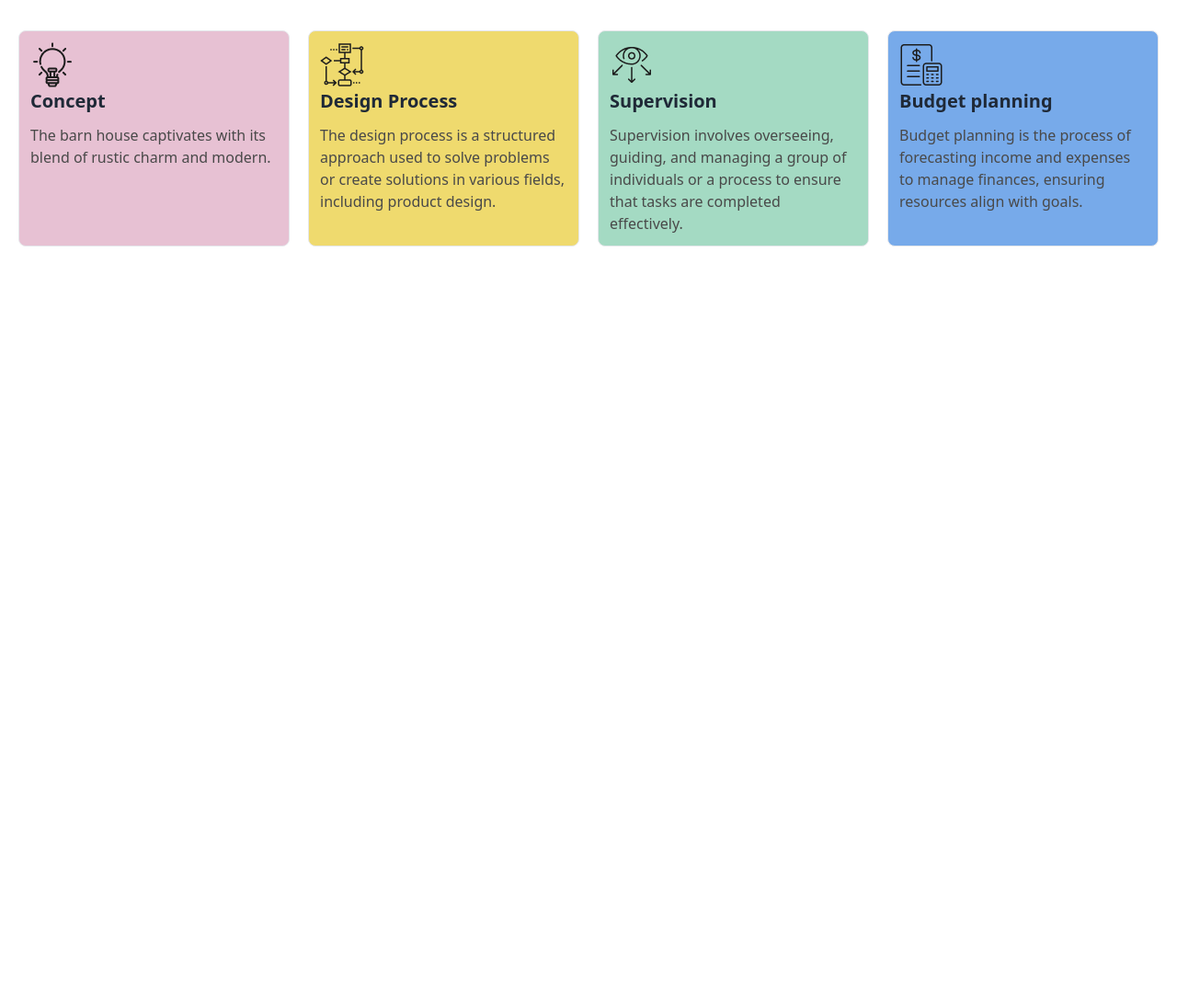
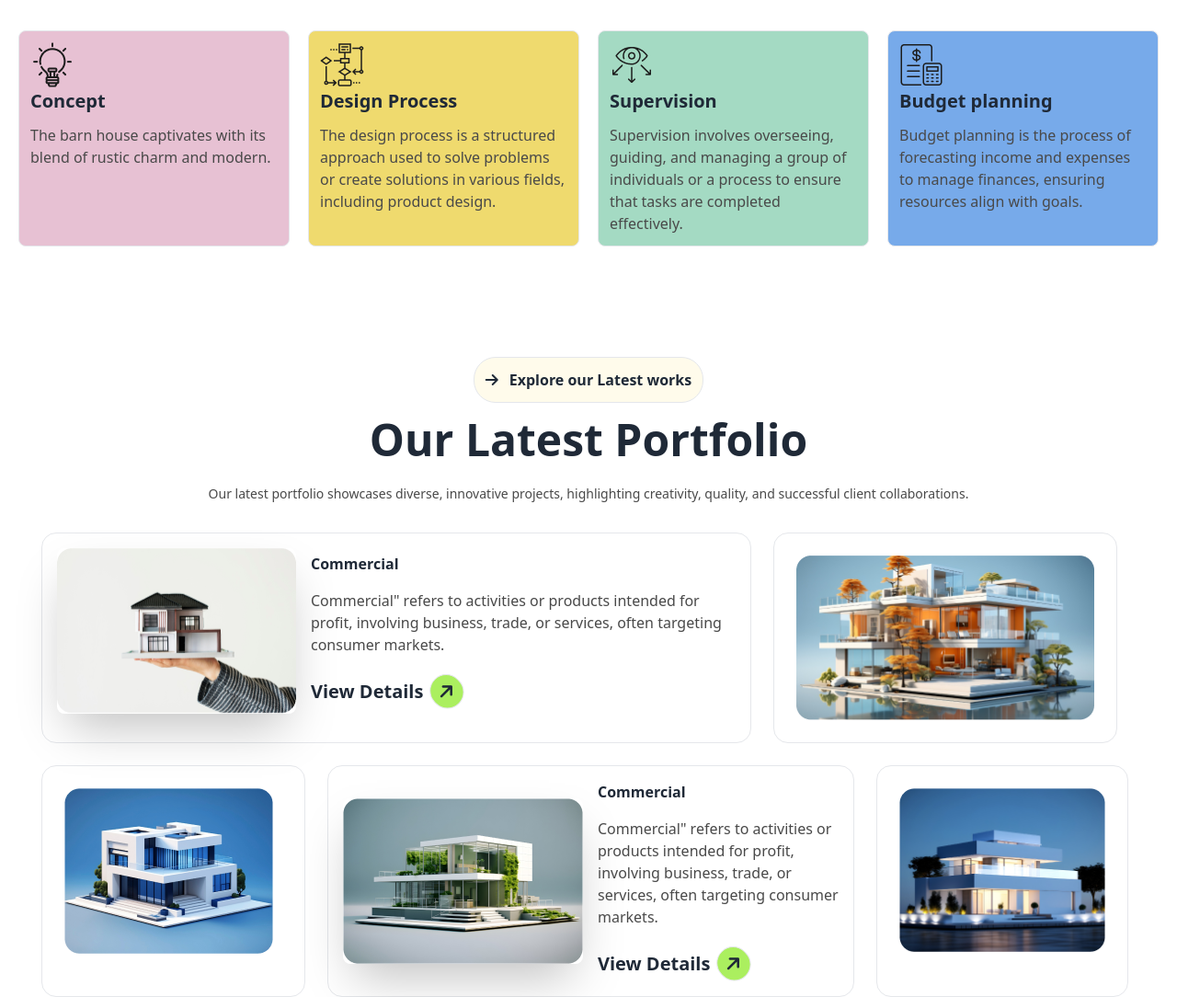
Before and after one commit to Istiaq2064/Assignment-03, a plain HTML site: page index.html in a window 1280 px wide. Shown: the part 1709-2793 px from the top of the page at 92% size. Before the commit the page ends 1997 px from the top, so only its background shows below. Drawn offline with nearby package versions, Linux system fonts and the light colour scheme.

Commit message:
added works section

```diff
--- a/index.html
+++ b/index.html
@@ -23,7 +23,6 @@
         extend: {
           colors: {
             clifford: '#da373d',
-            'color-rgba': 'rgba(30, 30, 30, 1)',
           }
               fontfamily{
       manrope: ['Manrope', 'sans-serif']
@@ -140,8 +139,8 @@
 
   <section class="text-center mt-[100px]">
     <button class="border rounded-3xl p-3 mb-[16px] font-bold text-4"><i class="fa-solid fa-arrow-right mr-3"></i>How we Works </button>
-    <h1 class="text-[20px] mb-[14px] lg:font-bold text-[40px] mb-[24px]">Our Works Process</h1>
-    <p class="mb-[16px] font-font-mediam text-[16px]">The barn house captivates with its blend of rustic charm and
+    <h1 class="text-[20px] mb-[14px] font-bold lg:font-bold lg:text-[40px] lg:mb-[24px]">Our Works Process</h1>
+    <p class=" font-mediam text-[14px] lg:mb-[16px] lg:font-mediam lg:text-[16px]">The barn house captivates with its blend of rustic charm and
       modern sophistication, <br> featuring weathered wood, sleek metal accents.</p>
   </section>
   <div class="grid grid-cols-1 lg:grid-cols-4 gap-5 p-5">
@@ -170,6 +169,62 @@
         to manage finances, ensuring resources align with goals.</p>
     </div>
   </div>
+
+  <section class="w-[1190px] m-auto">
+    <div class="text-center text-container mt-[32px] lg:mt-[100px]">
+      <button class="border rounded-3xl p-3 mb-[16px] font-bold text-4 bg-amber-50 "><i class="fa-solid fa-arrow-right mr-3"></i>Explore our Latest works</button>
+    <h1 class="font-bold text-[20px] lg:font-bold lg:text-5xl lg:mb-6">Our Latest Portfolio</h1>
+    <p class="text-[10px] font-mediam lg:font-mediam lg:text-[14px] lg:text-[#494949] lg:mb-8">Our latest portfolio showcases diverse, innovative projects, highlighting creativity, quality, and successful client collaborations.</p>
+    </div>
+
+    <div class="lg:flex lg:gap-6 block">
+      <div class="border rounded-2xl w-[772px]">
+      <div class="hero">
+  <div class="hero-content">
+    <img
+      src="./assets/img1.png"
+      class="rounded-lg shadow-2xl" />
+    <div>
+      <h1 class="text-6 font-bold mb-4">Commercial</h1>
+      <p class="font-mediam text-4 text-[#494949] mb-5">
+        Commercial" refers to activities or products intended for profit, involving business, trade, or services, often targeting consumer markets.
+      </p>
+      <h3 class="font-bold text-[20px]">View Details<i class="fa-solid fa-arrow-right -rotate-45 bg-[#ABEF5F] border rounded-full ml-2 p-2"></i></h3>
+    </div>
+  </div>
+</div>
+    </div>
+    <div class="border rounded-2xl w-[374px] p-6">
+  <img src="./assets/img2.png" alt="">
+  </div>
+    </div>
+
+    <div class="flex gap-6 mt-6">
+      <div class="border rounded-2xl w-[287px] p-6">
+  <img src="./assets/img3.png" alt="">
+  </div>
+  <div class="lg:flex lg:gap-6 block">
+      <div class="border rounded-2xl w-[573px]">
+      <div class="hero">
+  <div class="hero-content">
+    <img
+      src="./assets/img4.png"
+      class="rounded-lg shadow-2xl" />
+    <div>
+      <h1 class="text-6 font-bold mb-4">Commercial</h1>
+      <p class="font-mediam text-4 text-[#494949] mb-5">
+        Commercial" refers to activities or products intended for profit, involving business, trade, or services, often targeting consumer markets.
+      </p>
+      <h3 class="font-bold text-[20px]">View Details<i class="fa-solid fa-arrow-right -rotate-45 bg-[#ABEF5F] border rounded-full ml-2 p-2"></i></h3>
+    </div>
+  </div>
+</div>
+    </div>
+    <div class="border rounded-2xl w-[274px] p-6">
+  <img src="./assets/img5.png" alt="">
+  </div>
+      </div>
+  </section>
 </body>
 
 </html>
```
